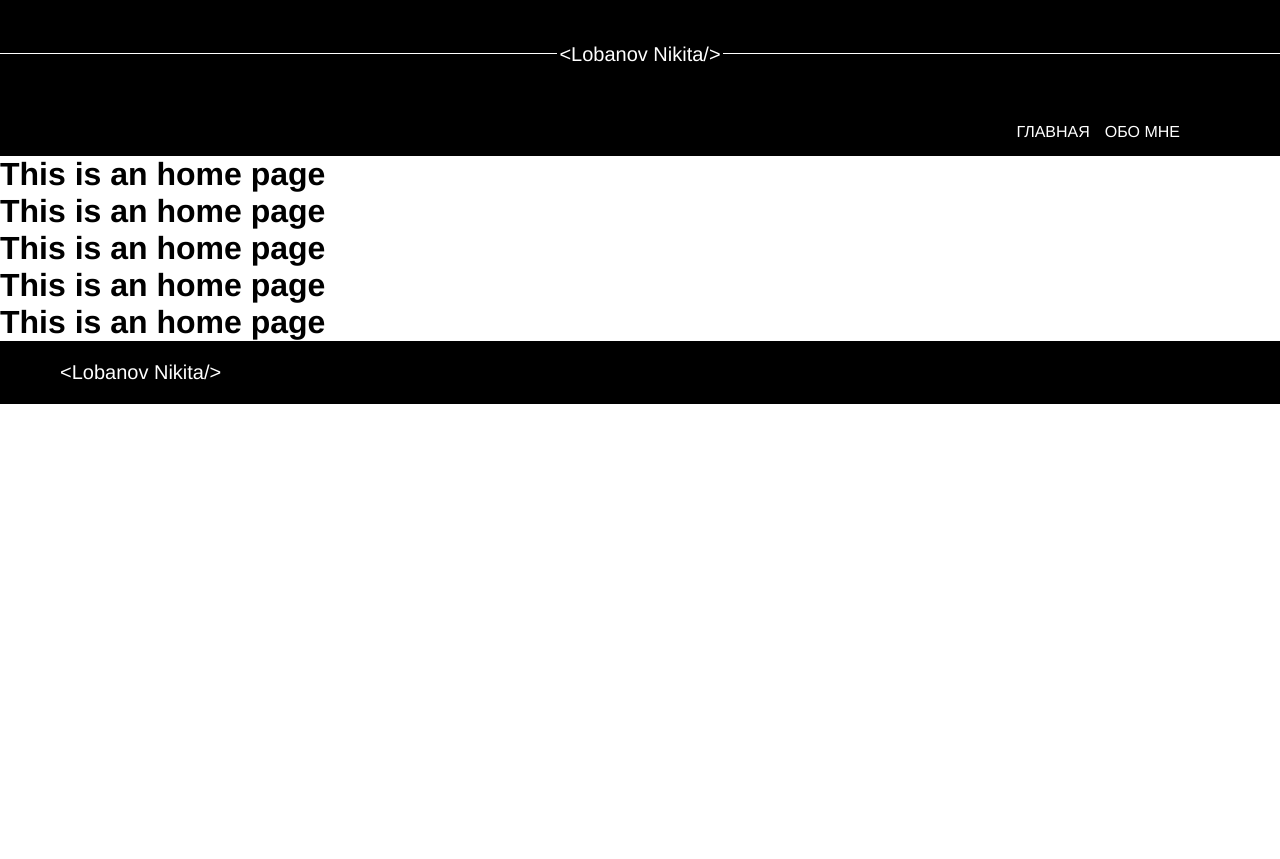
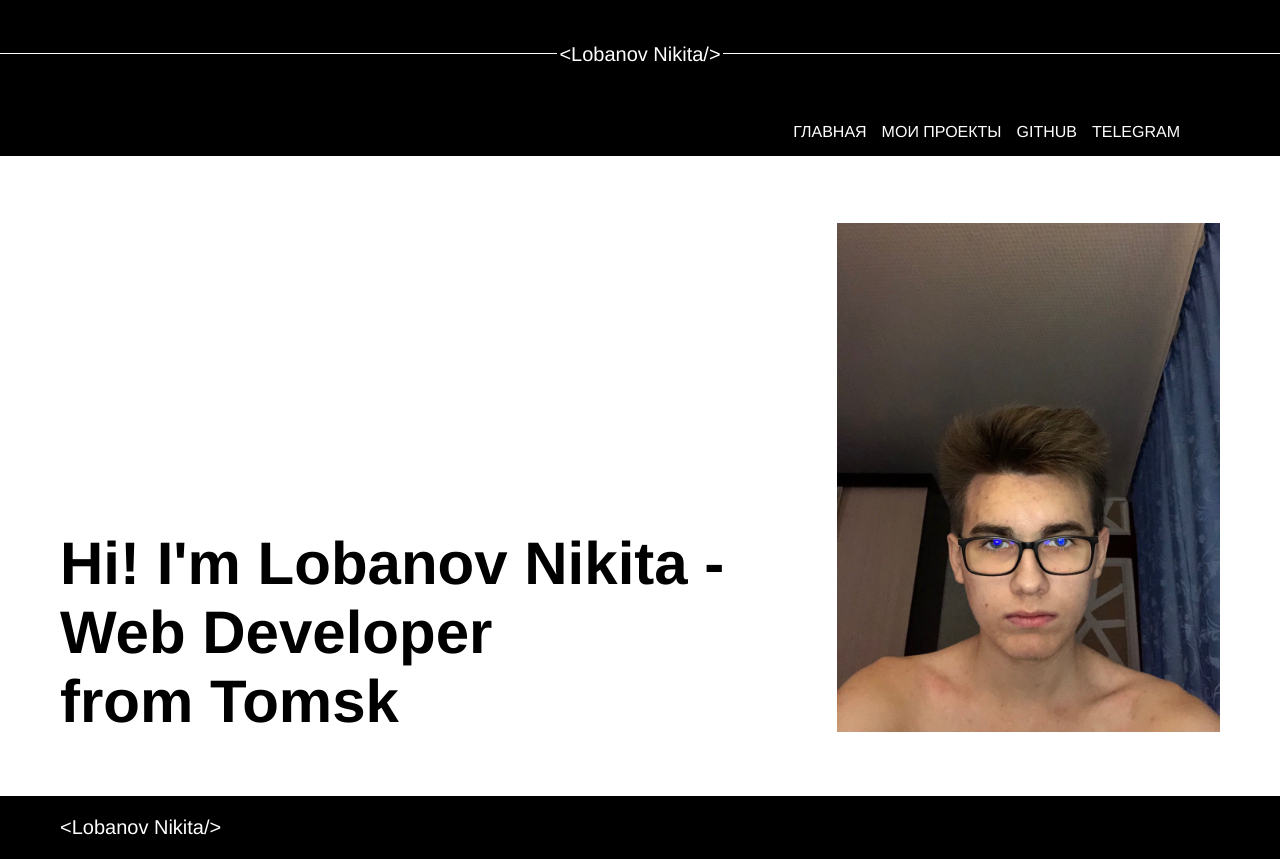
Before and after one commit to nikitoda70/portfolio, a Vue app: page / in a window 1280 px wide. Before the commit the page ends 800 px from the top, so only its background shows below. Built offline with nearby package versions, Linux system fonts and the light colour scheme.

Commit message:
feat: add hero

```diff
--- a/public/index.html
+++ b/public/index.html
@@ -1,5 +1,5 @@
 <!DOCTYPE html>
-<html lang="">
+<html lang="ru">
   <head>
     <meta charset="utf-8">
     <meta http-equiv="X-UA-Compatible" content="IE=edge">
--- a/src/App.vue
+++ b/src/App.vue
@@ -60,6 +60,11 @@ export default {
 <style lang="scss">
 @import "@/assets/styles/_";
 
+body {
+  background-color: $black;
+  overflow-x: hidden;
+}
+
 * {
   padding: 0;
   margin: 0;
@@ -70,6 +75,7 @@ export default {
   font-family: Avenir, Helvetica, Arial, sans-serif;
   -webkit-font-smoothing: antialiased;
   -moz-osx-font-smoothing: grayscale;
+  background-color: $white;
 }
 
 .loading-wrapper {
@@ -99,10 +105,18 @@ export default {
 .fade-leave-active {
   transition: all 0.5s ease-in-out;
   overflow: hidden;
+
+  * {
+    transition: all 0.5s ease-in-out;
+  }
 }
 
 .fade-enter-from,
 .fade-leave-active {
   background-color: $black;
+
+  * {
+    opacity: 0;
+  }
 }
 </style>
--- a/src/assets/styles/_.scss
+++ b/src/assets/styles/_.scss
@@ -1 +1,2 @@
-@import "variables"
+@import "variables";
+@import "container"
--- /dev/null
+++ b/src/assets/styles/_container.scss
@@ -0,0 +1,6 @@
+.container {
+  padding: 0 60px;
+  max-width: 2560px;
+  margin: 0 auto;
+  width: 100%;
+}
--- a/src/components/FooterComponent.vue
+++ b/src/components/FooterComponent.vue
@@ -1,6 +1,8 @@
 <template>
   <footer class="footer">
-    <router-link to="/" class="footer__logo">&lt;Lobanov Nikita/&gt;</router-link>
+    <div class="container">
+      <router-link to="/" class="footer__logo">&lt;Lobanov Nikita/&gt;</router-link>
+    </div>
   </footer>
 </template>
 
@@ -8,7 +10,7 @@
 @import "@/assets/styles/_";
 
 .footer {
-  padding: 20px 60px;
+  padding: 20px 0;
   background-color: $black;
   color: $white;
 
--- a/src/components/NavComponent.vue
+++ b/src/components/NavComponent.vue
@@ -1,7 +1,9 @@
 <template>
   <nav class="nav">
     <router-link class="nav__item" to="/">Главная</router-link>
-    <router-link class="nav__item" to="/about">Обо мне</router-link>
+    <router-link class="nav__item" to="/projects">Мои проекты</router-link>
+    <a class="nav__item" target="_blank" href="https://github.com/nikitoda70">Github</a>
+    <a class="nav__item" target="_blank" href="https://t.me/stfuchump">Telegram</a>
   </nav>
 </template>
 
--- a/src/router/index.js
+++ b/src/router/index.js
@@ -8,12 +8,9 @@ const routes = [
     component: HomeView
   },
   {
-    path: '/about',
-    name: 'about',
-    // route level code-splitting
-    // this generates a separate chunk (about.[hash].js) for this route
-    // which is lazy-loaded when the route is visited.
-    component: () => import(/* webpackChunkName: "about" */ '../views/AboutView.vue')
+    path: '/projects',
+    name: 'projects',
+    component: () => import('../views/ProjectsView.vue')
   }
 ]
 
--- a/src/views/AboutView.vue
+++ /dev/null
@@ -1,7 +0,0 @@
-<template>
-  <main class="about">
-    <h1>This is an about page</h1>
-    <h1>This is an about page</h1>
-    <h1>This is an about page</h1>
-  </main>
-</template>
--- a/src/views/HomeView.vue
+++ b/src/views/HomeView.vue
@@ -1,15 +1,49 @@
 <template>
-  <main>
-    <h1>This is an home page</h1>
-    <h1>This is an home page</h1>
-    <h1>This is an home page</h1>
-    <h1>This is an home page</h1>
-    <h1>This is an home page</h1>
+  <main class="hero">
+    <div class="container">
+      <div class="hero__wrapper">
+        <h1 class="hero__title">
+          Hi! I'm Lobanov Nikita - <br> Web Developer <br> from Tomsk
+        </h1>
+        <div class="hero__img">
+          <img src="@/assets/img/hero.jpg" alt="Me">
+        </div>
+      </div>
+    </div>
   </main>
 </template>
 
 <script>
-export default {
+export default {};
+</script>
 
+<style lang="scss">
+@import "@/assets/styles/_";
+
+.hero {
+  display: flex;
+  max-height: calc(100vh - 160px);
+
+  &__wrapper {
+    display: flex;
+    align-items: flex-end;
+    justify-content: space-between;
+    min-height: calc(100vh - 160px);
+    padding-bottom: 60px;
+  }
+
+  &__title {
+    max-width: 66%;
+    font-weight: 700;
+    font-size: 60px;
+  }
+
+  &__img {
+    max-width: 33%;
+
+    > img {
+      max-width: 100%;
+    }
+  }
 }
-</script>
+</style>
--- /dev/null
+++ b/src/views/ProjectsView.vue
@@ -0,0 +1,17 @@
+<template>
+  <main class="projects">
+    <div class="container">
+      <h1>This is a projects page</h1>
+      <h1>This is a projects page</h1>
+      <h1>This is a projects page</h1>
+    </div>
+  </main>
+</template>
+
+<style lang="scss">
+@import "@/assets/styles/_";
+
+.projects {
+  padding: 100px 0;
+}
+</style>
```
Also changed, not shown: src/assets/img/hero.jpg (added).
